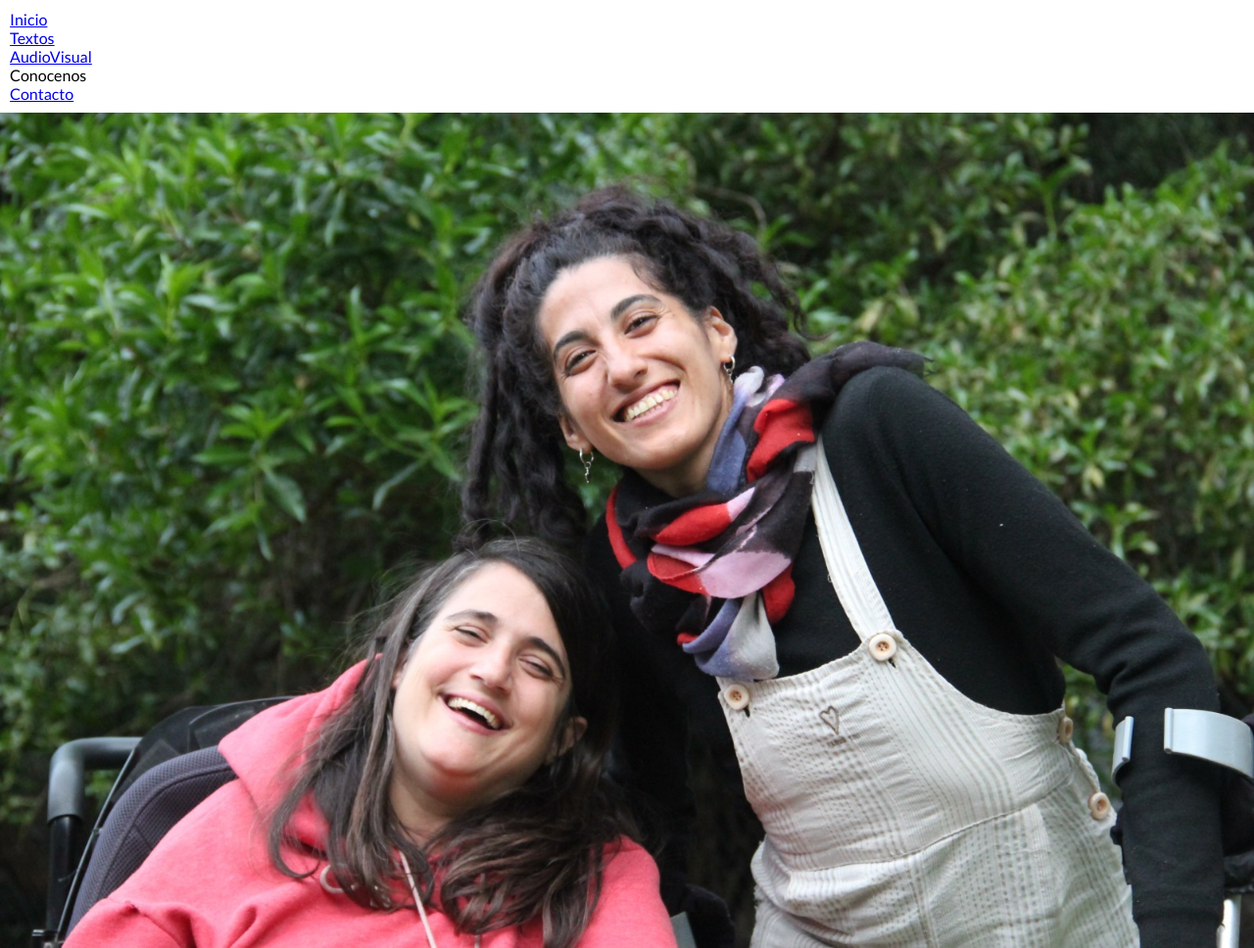
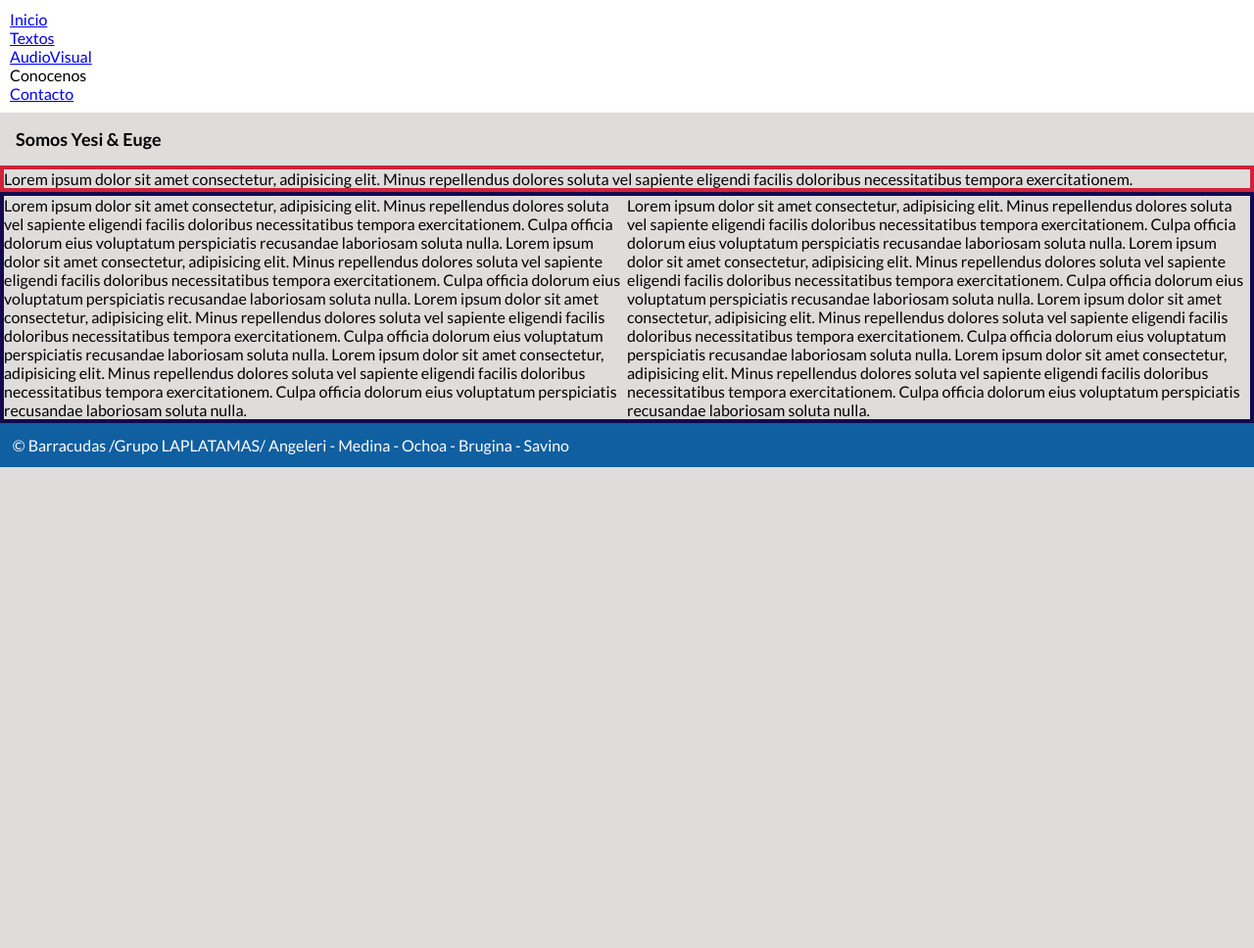
Before and after one commit to GITLETY/laplatamas, a plain HTML site: page pages/Conocenos.html in a window 1280 px wide. Shown: the top 968 px of the page at 98% size. After the commit the page ends 800 px from the top, so only its background shows below. Drawn offline with Linux system fonts and the light colour scheme.

Commit message:
Avance de textos presentaciones

```diff
--- a/css/cssConocenos.css
+++ b/css/cssConocenos.css
@@ -1,6 +1,7 @@
 * {
   margin: 0;
   padding: 0;
+  box-sizing: border-box;
 }
 
 .IMGConocenos {
@@ -8,18 +9,49 @@
 }
 
 .TituloConocenos {
-  margin: 2rem;
+  margin: 1rem;
   font-size: large;
 }
 
-.TextoConocenos {
-  display: flex;
-  font-family: "Times New Roman", Times, serif;
+.PresentacionConocenos{
+  border: 4px solid #cf233a;
+  overflow-wrap: break-word;
+ /*  display: flex;
+  padding: 1rem;
+  margin: 1rem;
+  font-family: "Lato";
+  color:blue;
+  width: 90vw;
+*/
+  }
+
+.CajaTextosConocenos{
+
+  border: 4px solid #13094d;
+  /*
+ display: flex;
+  flex-direction: column;
+  padding: 2rem;
+  width: 90vw;
+} */
+
+}
+/* .TextoConocenos {
+  padding: 1rem;
+  margin: 1rem;
+  font-family: "Lato";
   color: red;
   text-align: left;
-  margin: 2rem;
-}
+  border: 4px solid #860516;
+  overflow-wrap: break-word;
+  text-align: left;
+  width: 90vw;
 
+} */
+
+
+
+/*
 @media screen and (min-width: 600px) {
   nav {
     background-color: rgb(150, 113, 137);
@@ -36,7 +68,7 @@
     background-color: rgb(16, 95, 160);
     width: 100vw;
   }
-}
+} */
 
 @media screen and (min-width: 1080px) {
   body {
@@ -45,6 +77,21 @@
   span {
     color: rgb(255, 255, 255);
   }
+
+  .CajaTextosConocenos{
+    display: flex;
+     flex-direction: row;
+
+    /*
+     border: 4px solid #13094d;
+     padding: 2rem;
+     width: 90vw;
+
+     */
+    }
+
+
+
 
   nav {
     background-color: rgb(255, 255, 255);
--- a/pages/Conocenos.html
+++ b/pages/Conocenos.html
@@ -3,11 +3,20 @@
   <head>
     <meta charset="UTF-8" />
     <meta name="viewport" content="width=device-width, initial-scale=1.0" />
-    <link rel="shortcut icon" href="../images/FavIconBarrac.png" type="image/x-icon"/>
-    <fontfamily ><style> @import url("https://fonts.googleapis.com/css2?family=Lato:ital,wght@0,100;0,300;0,400;0,700;0,900;1,100;1,300;1,400;1,700;1,900&display=swap");
-     </style></fontfamily>
-    <link rel="stylesheet" href="../cssGeneral.css" /> <!-- Esta en todas  -->
-    <link rel="stylesheet" href="../css/cssConocenos.css" /> <!-- Particular de casa hoja de estilo  -->
+    <link
+      rel="shortcut icon"
+      href="../images/FavIconBarrac.png"
+      type="image/x-icon"
+    />
+    <fontfamily
+      ><style>
+        @import url("https://fonts.googleapis.com/css2?family=Lato:ital,wght@0,100;0,300;0,400;0,700;0,900;1,100;1,300;1,400;1,700;1,900&display=swap");
+      </style></fontfamily
+    >
+    <link rel="stylesheet" href="../cssGeneral.css" />
+    <!-- Esta en todas  -->
+    <link rel="stylesheet" href="../css/cssConocenos.css" />
+    <!-- Particular de casa hoja de estilo  -->
     <title>Barracudas</title>
   </head>
 
@@ -23,40 +32,64 @@
     </header>
 
     <main>
-      <img src="../images/BarracudasConocenos.jpg" class="IMGConocenos" />
+      <!-- <img src="../images/BarracudasConocenos.jpg" class="IMGConocenos" /> -->
       <h1 class="TituloConocenos">Somos Yesi & Euge</h1>
-      <p class="TextoConocenos">
+      <p class="PresentacionConocenos">
         Lorem ipsum dolor sit amet consectetur, adipisicing elit. Minus
         repellendus dolores soluta vel sapiente eligendi facilis doloribus
-        necessitatibus tempora exercitationem. Culpa officia dolorum eius
-        voluptatum perspiciatis recusandae laboriosam soluta nulla. Lorem ipsum
-        dolor sit amet consectetur, adipisicing elit. Minus repellendus dolores
-        soluta vel sapiente eligendi facilis doloribus necessitatibus tempora
-        exercitationem. Culpa officia dolorum eius voluptatum perspiciatis
-        recusandae laboriosam soluta nulla. Lorem ipsum dolor sit amet
-        consectetur, adipisicing elit. Minus repellendus dolores soluta vel
-        sapiente eligendi facilis doloribus necessitatibus tempora
-        exercitationem. Culpa officia dolorum eius voluptatum perspiciatis
-        recusandae laboriosam soluta nulla. Lorem ipsum dolor sit amet
-        consectetur, adipisicing elit. Minus repellendus dolores soluta vel
-        sapiente eligendi facilis doloribus necessitatibus tempora
-        exercitationem. Culpa officia dolorum eius voluptatum perspiciatis
-        recusandae laboriosam soluta nulla. Lorem ipsum dolor sit amet
-        consectetur, adipisicing elit. Minus repellendus dolores soluta vel
-        sapiente eligendi facilis doloribus necessitatibus tempora
-        exercitationem. Culpa officia dolorum eius voluptatum perspiciatis
-        recusandae laboriosam soluta nulla. Lorem ipsum dolor sit amet
-        consectetur, adipisicing elit. Minus repellendus dolores soluta vel
-        sapiente eligendi facilis doloribus necessitatibus tempora
-        exercitationem. Culpa officia dolorum eius voluptatum perspiciatis
-        recusandae laboriosam soluta nulla.
+        necessitatibus tempora exercitationem.
       </p>
+      <div class="CajaTextosConocenos">
+        <section class="TextoConocenos">
+          <p>
+            Lorem ipsum dolor sit amet consectetur, adipisicing elit. Minus
+            repellendus dolores soluta vel sapiente eligendi facilis doloribus
+            necessitatibus tempora exercitationem. Culpa officia dolorum eius
+            voluptatum perspiciatis recusandae laboriosam soluta nulla. Lorem
+            ipsum dolor sit amet consectetur, adipisicing elit. Minus
+            repellendus dolores soluta vel sapiente eligendi facilis doloribus
+            necessitatibus tempora exercitationem. Culpa officia dolorum eius
+            voluptatum perspiciatis recusandae laboriosam soluta nulla. Lorem
+            ipsum dolor sit amet consectetur, adipisicing elit. Minus
+            repellendus dolores soluta vel sapiente eligendi facilis doloribus
+            necessitatibus tempora exercitationem. Culpa officia dolorum eius
+            voluptatum perspiciatis recusandae laboriosam soluta nulla. Lorem
+            ipsum dolor sit amet consectetur, adipisicing elit. Minus
+            repellendus dolores soluta vel sapiente eligendi facilis doloribus
+            necessitatibus tempora exercitationem. Culpa officia dolorum eius
+            voluptatum perspiciatis recusandae laboriosam soluta nulla.
+          </p>
+        </section>
+
+        <section class="TextoConocenos">
+          <p>
+            Lorem ipsum dolor sit amet consectetur, adipisicing elit. Minus
+            repellendus dolores soluta vel sapiente eligendi facilis doloribus
+            necessitatibus tempora exercitationem. Culpa officia dolorum eius
+            voluptatum perspiciatis recusandae laboriosam soluta nulla. Lorem
+            ipsum dolor sit amet consectetur, adipisicing elit. Minus
+            repellendus dolores soluta vel sapiente eligendi facilis doloribus
+            necessitatibus tempora exercitationem. Culpa officia dolorum eius
+            voluptatum perspiciatis recusandae laboriosam soluta nulla. Lorem
+            ipsum dolor sit amet consectetur, adipisicing elit. Minus
+            repellendus dolores soluta vel sapiente eligendi facilis doloribus
+            necessitatibus tempora exercitationem. Culpa officia dolorum eius
+            voluptatum perspiciatis recusandae laboriosam soluta nulla. Lorem
+            ipsum dolor sit amet consectetur, adipisicing elit. Minus
+            repellendus dolores soluta vel sapiente eligendi facilis doloribus
+            necessitatibus tempora exercitationem. Culpa officia dolorum eius
+            voluptatum perspiciatis recusandae laboriosam soluta nulla.
+          </p>
+        </section>
+      </div>
     </main>
 
     <footer>
       <div class="socaloFooter">
         <span
-          >&copy; Barracudas /Grupo LAPLATAMAS/ Angeleri - Medina - Ochoa -  Brugina - Savino</span>
+          >&copy; Barracudas /Grupo LAPLATAMAS/ Angeleri - Medina - Ochoa -
+          Brugina - Savino</span
+        >
       </div>
     </footer>
   </body>
```
